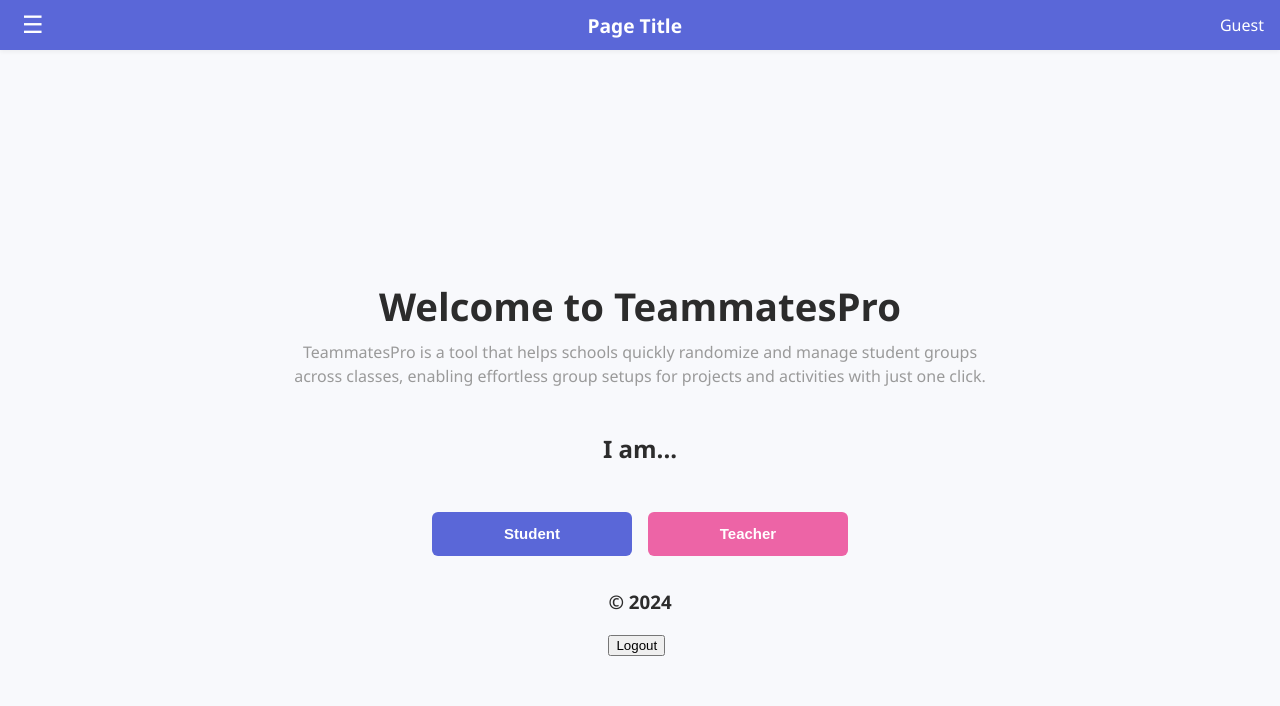
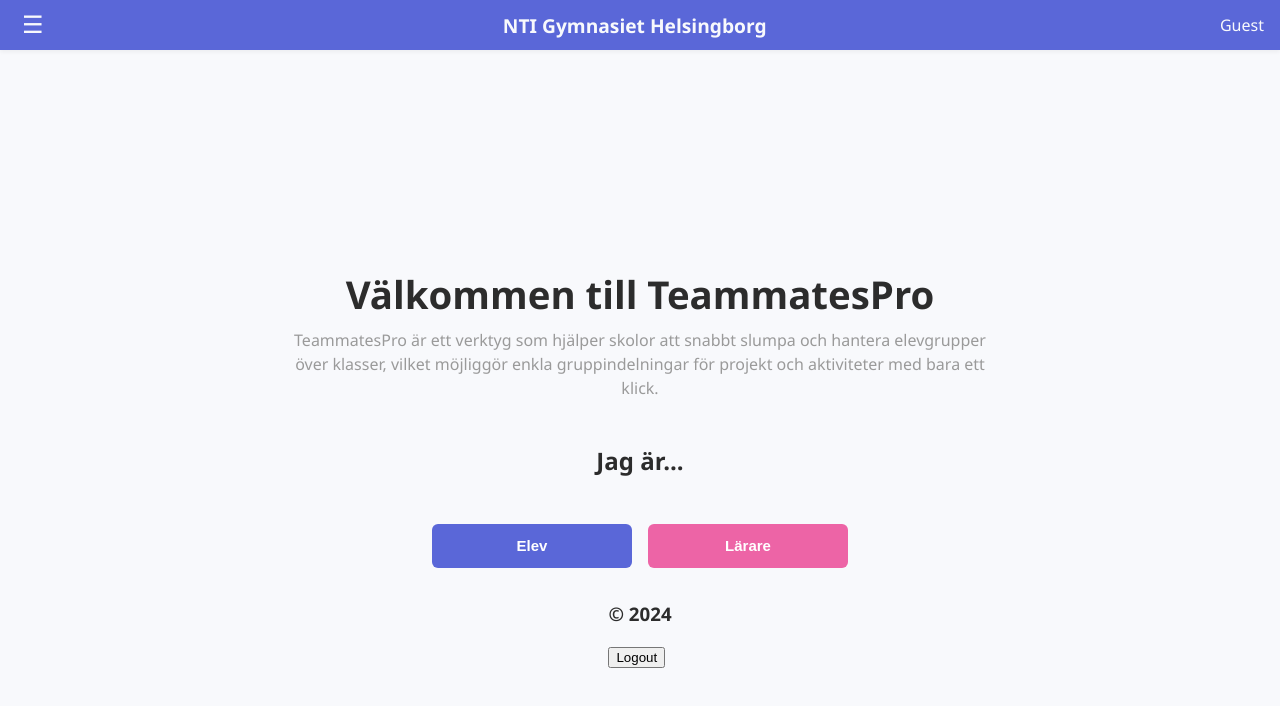
Before and after one commit to KirillPuljavin/TeammatesPRO, a Next.js app: page / in a window 1280 px wide. Shown: the top 706 px of the page. Built offline with nearby package versions, Linux system fonts and the light colour scheme; no server answers.

Commit message:
Update styles for improved accessibility

```diff
--- a/src/app/page.js
+++ b/src/app/page.js
@@ -61,23 +61,23 @@ export default function LoginPage() {
   return (
     <>
       <div className="flex-center">
-        <h1>Welcome to TeammatesPro</h1>
+        <h1>Välkommen till TeammatesPro</h1>
         <p>
-          TeammatesPro is a tool that helps schools quickly randomize and manage
-          student groups across classes, enabling effortless group setups for
-          projects and activities with just one click.
+          TeammatesPro är ett verktyg som hjälper skolor att snabbt slumpa och
+          hantera elevgrupper över klasser, vilket möjliggör enkla
+          gruppindelningar för projekt och aktiviteter med bara ett klick.
         </p>
 
-        <h2>I am...</h2>
+        <h2>Jag är...</h2>
         <div className="button-group">
           <button className="button" onClick={handleStudentClick}>
-            Student
+            Elev
           </button>
           <button
             className="button secondary"
             onClick={() => setIsTeacher(!isTeacher)}
           >
-            Teacher
+            Lärare
           </button>
         </div>
 
@@ -85,7 +85,7 @@ export default function LoginPage() {
           <form onSubmit={handleTeacherSubmit} className="login-form">
             <input
               type="text"
-              placeholder="Name"
+              placeholder="Namn"
               value={name}
               onChange={(e) => setName(e.target.value)}
               className={`input ${errors.name ? "error-border" : ""}`}
@@ -94,7 +94,7 @@ export default function LoginPage() {
 
             <input
               type="password"
-              placeholder="Password"
+              placeholder="Lösenord"
               value={password}
               onChange={(e) => setPassword(e.target.value)}
               className={`input ${errors.password ? "error-border" : ""}`}
@@ -106,7 +106,7 @@ export default function LoginPage() {
             )}
 
             <button type="submit" className="button">
-              Login
+              Logga in
             </button>
           </form>
         )}
--- a/src/app/styles/global.scss
+++ b/src/app/styles/global.scss
@@ -63,7 +63,7 @@ body {
     .menu-icon {
       background: transparent;
       border: none;
-      color: #fff;
+      color: var(--background);
       font-size: 1.5rem;
       cursor: pointer;
     }
@@ -72,7 +72,7 @@ body {
       position: absolute;
       top: 50px;
       left: 0;
-      background-color: #fff;
+      background-color: var(--neutral-border);
       border: 1px solid var(--neutral-border);
       border-radius: 4px;
       box-shadow: 0 2px 8px var(--shadow);
@@ -87,11 +87,10 @@ body {
           padding: 0.5rem 1rem;
           cursor: pointer;
           color: var(--foreground);
-          transition: background-color 0.2s ease;
+          transition: var(--transition);
 
           &:hover {
-            background-color: var(--primary-light);
-            color: #fff;
+            color: var(--secondary);
           }
         }
       }
@@ -101,7 +100,7 @@ body {
   .center-section {
     .page-title {
       font-size: 1.2rem;
-      color: #fff;
+      color: var(--background);
       margin: 0;
     }
   }
@@ -109,7 +108,7 @@ body {
   .right-section {
     .profile-menu {
       font-size: 1rem;
-      color: #fff;
+      color: var(--background);
       cursor: pointer;
     }
   }
--- a/src/components/Header.jsx
+++ b/src/components/Header.jsx
@@ -2,7 +2,7 @@
 import React, { useState, useEffect } from "react";
 import { useRouter } from "next/navigation";
 
-export default function Header({ title = "Page Title" }) {
+export default function Header({ title = "NTI Gymnasiet Helsingborg" }) {
   const router = useRouter();
   const [menuOpen, setMenuOpen] = useState(false);
   const [userName, setUserName] = useState("Guest");
@@ -24,6 +24,11 @@ export default function Header({ title = "Page Title" }) {
 
   const toggleMenu = () => setMenuOpen((prev) => !prev);
 
+  const handleLinkClick = (url) => {
+    setMenuOpen(false);
+    router.push(url);
+  };
+
   return (
     <header className="header">
       <div className="header-content">
@@ -34,10 +39,14 @@ export default function Header({ title = "Page Title" }) {
           {menuOpen && (
             <div className="dropdown-menu">
               <ul>
-                <li onClick={() => router.push("/")}>Inlogning</li>
-                <li onClick={() => router.push("/pages/classes")}>Klasser</li>
+                <li onClick={() => handleLinkClick("/")}>Inlogning</li>
+                <li onClick={() => handleLinkClick("/pages/classes")}>
+                  Klasser
+                </li>
                 <li
-                  onClick={() => router.push("/pages/randomizer?class=1TEK2")}
+                  onClick={() =>
+                    handleLinkClick("/pages/randomizer?class=1TEK2")
+                  }
                 >
                   Grupp Hanterare
                 </li>
```
